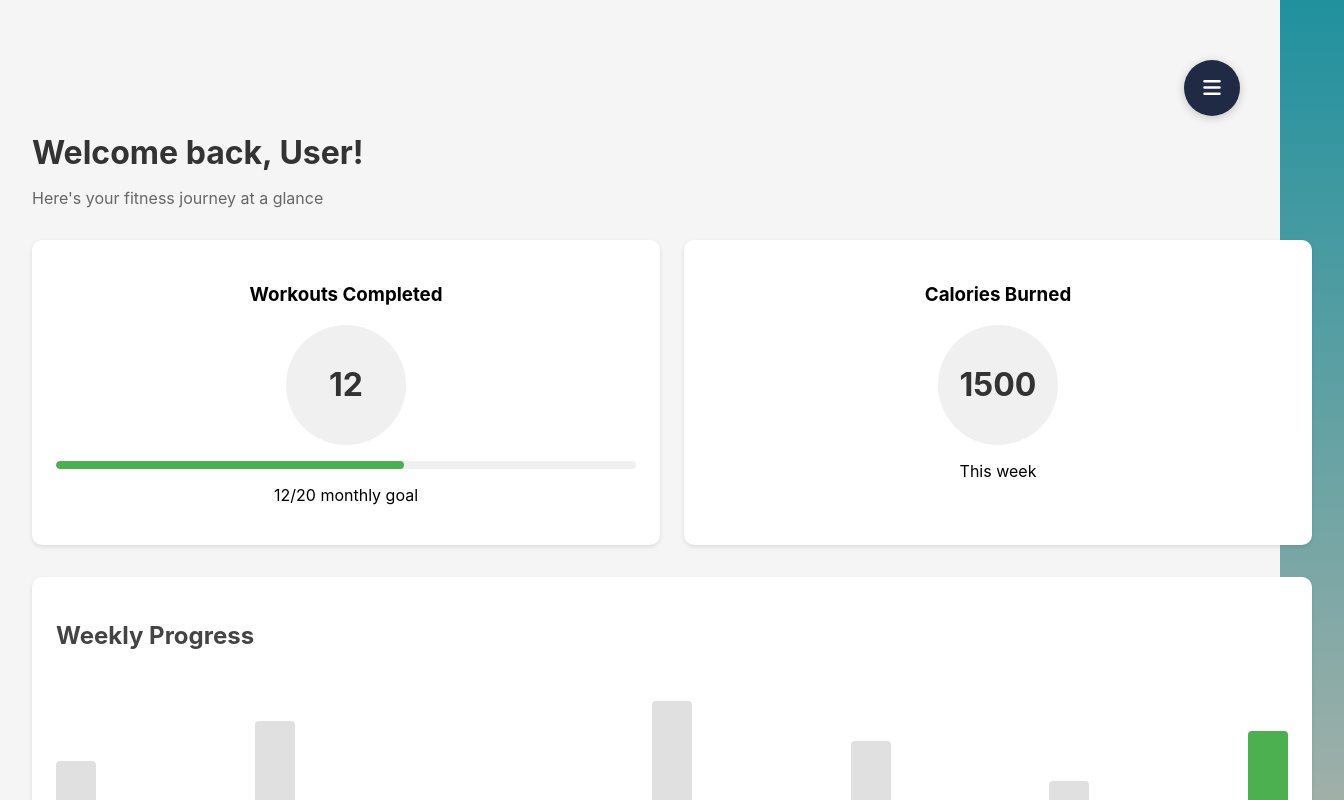
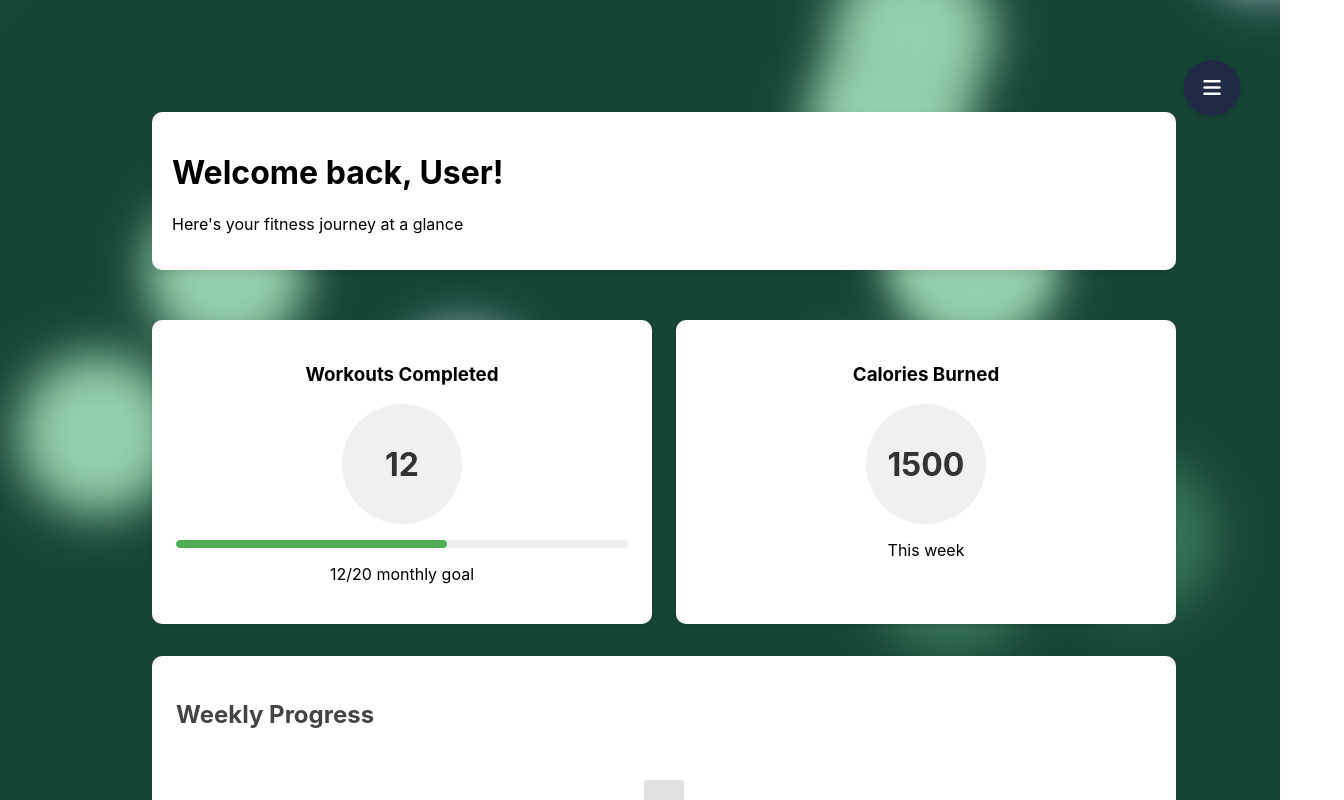
Before and after one commit to ashercw/SC2006-UI-done-, a React (Create React App) app: page /homepage in a window 1280 px wide. Shown: the top 800 px of the page, 1344 px wide, since content can reach past the window. Built offline with nearby package versions, Linux system fonts and the light colour scheme.

Commit message:
changed homepage background, added settings and login in menu and added photos for them

```diff
--- a/src/Components/HealthMonitoring/HealthMonitoring.css
+++ b/src/Components/HealthMonitoring/HealthMonitoring.css
@@ -1,3 +1,11 @@
+.welcome-backdrop {
+  background-color: white; /* White background */
+  padding: 20px; /* Padding for spacing */
+  border-radius: 10px; /* Optional: rounded corners */
+  box-shadow: 0 4px 10px rgba(0, 0, 0, 0.1); /* Optional: shadow for depth */
+  margin-bottom: 50px; /* Space below the backdrop */
+}
+
 .health-monitoring-container {
   padding: 20px;
   max-width: 1200px;
@@ -75,3 +83,205 @@
 }
 
 /* ... (keep rest of existing styles) ... */
+
+/* Sleep History Styles */
+.sleep-history {
+  margin-top: 30px;
+}
+
+.history-table {
+  overflow-x: auto;
+}
+
+table {
+  width: 100%;
+  border-collapse: collapse;
+  margin-top: 15px;
+}
+
+th, td {
+  padding: 12px;
+  text-align: left;
+  border-bottom: 1px solid #ddd;
+}
+
+th {
+  background-color: #f8f9fa;
+  font-weight: 600;
+}
+
+/* Sleep Graph Navigation */
+.sleep-graph-nav {
+  display: flex;
+  justify-content: space-between;
+  align-items: center;
+  margin-bottom: 15px;
+  padding: 10px;
+  background-color: #0a192f;
+  border-radius: 8px 8px 0 0;
+  color: #fff;
+}
+
+.nav-button {
+  background-color: transparent;
+  border: 1px solid #00e5ff;
+  color: #00e5ff;
+  padding: 8px 16px;
+  cursor: pointer;
+  transition: all 0.3s ease;
+}
+
+.nav-button:hover {
+  background-color: rgba(0, 229, 255, 0.1);
+}
+
+.nav-button:disabled {
+  opacity: 0.5;
+  cursor: not-allowed;
+}
+
+.current-date {
+  color: #00e5ff;
+  font-size: 1.1em;
+}
+
+/* Sleep Graph Container */
+.sleep-graph-container {
+  background-color: #0a192f;
+  border-radius: 0 0 8px 8px;
+  padding: 20px;
+  position: relative;
+}
+
+.sleep-graph {
+  height: 300px;
+  position: relative;
+  margin: 20px 0;
+}
+
+.graph-content {
+  position: relative;
+  height: 100%;
+  width: 100%;
+}
+
+.time-axis {
+  display: flex;
+  justify-content: space-between;
+  position: absolute;
+  bottom: -25px;
+  left: 0;
+  right: 0;
+  color: #fff;
+  font-size: 12px;
+}
+
+.time-axis span {
+  transform: rotate(-45deg);
+  transform-origin: top left;
+}
+
+.state-axis {
+  position: absolute;
+  left: -80px;
+  top: 0;
+  height: 100%;
+  display: flex;
+  flex-direction: column;
+  justify-content: space-between;
+  color: #fff;
+  font-size: 14px;
+}
+
+.graph-line {
+  stroke: #00e5ff;
+  stroke-width: 2;
+  fill: none;
+}
+
+.graph-point {
+  position: absolute;
+  width: 8px;
+  height: 8px;
+  background-color: #00e5ff;
+  border-radius: 50%;
+  transform: translate(-50%, -50%);
+  cursor: pointer;
+}
+
+.graph-point:hover .tooltip {
+  display: block;
+}
+
+.tooltip {
+  display: none;
+  position: absolute;
+  bottom: 100%;
+  left: 50%;
+  transform: translateX(-50%);
+  background-color: rgba(0, 0, 0, 0.8);
+  color: white;
+  padding: 8px;
+  border-radius: 4px;
+  font-size: 12px;
+  white-space: nowrap;
+  z-index: 1000;
+  margin-bottom: 10px;
+}
+
+.sleep-icon {
+  position: absolute;
+  font-size: 20px;
+  transform: translate(-50%, -50%);
+}
+
+/* Posture Upload Styles */
+.posture-upload {
+  margin-top: 30px;
+}
+
+.upload-container {
+  margin-top: 15px;
+  text-align: center;
+}
+
+.upload-button {
+  display: inline-block;
+  padding: 10px 20px;
+  background-color: #007bff;
+  color: white;
+  border-radius: 4px;
+  cursor: pointer;
+}
+
+.upload-button:hover {
+  background-color: #0056b3;
+}
+
+input[type="file"] {
+  display: none;
+}
+
+.image-preview {
+  margin-top: 20px;
+}
+
+.image-preview img {
+  max-width: 100%;
+  max-height: 300px;
+  border-radius: 4px;
+}
+
+/* Goal Setting Styles */
+.goal-setting {
+  margin-top: 30px;
+}
+
+.no-data-message {
+  text-align: center;
+  color: #6c757d;
+  padding: 20px;
+  background-color: #f8f9fa;
+  border-radius: 4px;
+  margin-top: 15px;
+}
--- a/src/Components/HealthMonitoring/HealthMonitoring.jsx
+++ b/src/Components/HealthMonitoring/HealthMonitoring.jsx
@@ -304,7 +304,7 @@ const HealthMonitoring = () => {
     <div className="health-monitoring-container">
       <main className="main-content">
         <div className="health-monitoring">
-          <h2>Health Monitoring</h2>
+          <h2 align = 'center'>Health Monitoring</h2>
 
           <section className="sleep-tracking">
             <h3>Sleep Tracking</h3>
--- a/src/Components/Homepage/Homepage.css
+++ b/src/Components/Homepage/Homepage.css
@@ -1,12 +1,230 @@
-.homepage-container {
-  width: 100%;
-  min-height: 100vh;
-  background-color: #f5f5f5;
+/* Homepage.css */
+
+@keyframes move {
+  100% {
+      transform: translate3d(0, 0, 1px) rotate(360deg);
+  }
 }
 
+.background {
+  position: fixed;
+  width: 100vw;
+  height: 100vh;
+  top: 0;
+  left: 0;
+  background: #164536;
+  overflow: hidden;
+  z-index: -1;
+}
+
+.background span {
+  width: 20vmin;
+  height: 20vmin;
+  border-radius: 20vmin;
+  backface-visibility: hidden;
+  position: absolute;
+  animation: move;
+  animation-duration: 45;
+  animation-timing-function: linear;
+  animation-iteration-count: infinite;
+}
+
+
+.background span:nth-child(0) {
+  color: #b3cfdf;
+  top: 29%;
+  left: 70%;
+  animation-duration: 18s;
+  animation-delay: -1s;
+  transform-origin: 23vw -4vh;
+  box-shadow: -40vmin 0 5.737911363770606vmin currentColor;
+}
+.background span:nth-child(1) {
+  color: #367256;
+  top: 82%;
+  left: 50%;
+  animation-duration: 30s;
+  animation-delay: -21s;
+  transform-origin: 11vw 15vh;
+  box-shadow: 40vmin 0 5.675014479359695vmin currentColor;
+}
+.background span:nth-child(2) {
+  color: #95d0ac;
+  top: 12%;
+  left: 100%;
+  animation-duration: 39s;
+  animation-delay: -43s;
+  transform-origin: -18vw -7vh;
+  box-shadow: -40vmin 0 5.984387459858953vmin currentColor;
+}
+.background span:nth-child(3) {
+  color: #367256;
+  top: 1%;
+  left: 8%;
+  animation-duration: 37s;
+  animation-delay: -43s;
+  transform-origin: -11vw 0vh;
+  box-shadow: -40vmin 0 5.834257235100111vmin currentColor;
+}
+.background span:nth-child(4) {
+  color: #b3cfdf;
+  top: 30%;
+  left: 82%;
+  animation-duration: 13s;
+  animation-delay: -7s;
+  transform-origin: -6vw -21vh;
+  box-shadow: 40vmin 0 5.871706077113088vmin currentColor;
+}
+.background span:nth-child(5) {
+  color: #95d0ac;
+  top: 70%;
+  left: 50%;
+  animation-duration: 39s;
+  animation-delay: -30s;
+  transform-origin: -23vw 1vh;
+  box-shadow: 40vmin 0 5.92591826849794vmin currentColor;
+}
+.background span:nth-child(6) {
+  color: #95d0ac;
+  top: 79%;
+  left: 71%;
+  animation-duration: 30s;
+  animation-delay: -17s;
+  transform-origin: -1vw 2vh;
+  box-shadow: 40vmin 0 5.077993618061956vmin currentColor;
+}
+.background span:nth-child(7) {
+  color: #b3cfdf;
+  top: 56%;
+  left: 95%;
+  animation-duration: 9s;
+  animation-delay: -46s;
+  transform-origin: 15vw 18vh;
+  box-shadow: -40vmin 0 5.5224739984157365vmin currentColor;
+}
+.background span:nth-child(8) {
+  color: #b3cfdf;
+  top: 5%;
+  left: 63%;
+  animation-duration: 42s;
+  animation-delay: -30s;
+  transform-origin: 18vw -10vh;
+  box-shadow: 40vmin 0 5.717092174131377vmin currentColor;
+}
+.background span:nth-child(9) {
+  color: #95d0ac;
+  top: 29%;
+  left: 66%;
+  animation-duration: 30s;
+  animation-delay: -5s;
+  transform-origin: 21vw -13vh;
+  box-shadow: 40vmin 0 5.697585395455718vmin currentColor;
+}
+.background span:nth-child(10) {
+  color: #95d0ac;
+  top: 16%;
+  left: 20%;
+  animation-duration: 40s;
+  animation-delay: -13s;
+  transform-origin: 20vw -18vh;
+  box-shadow: 40vmin 0 5.141349300921611vmin currentColor;
+}
+.background span:nth-child(11) {
+  color: #b3cfdf;
+  top: 22%;
+  left: 28%;
+  animation-duration: 20s;
+  animation-delay: -37s;
+  transform-origin: 6vw -23vh;
+  box-shadow: 40vmin 0 5.690794966975389vmin currentColor;
+}
+.background span:nth-child(12) {
+  color: #367256;
+  top: 3%;
+  left: 11%;
+  animation-duration: 33s;
+  animation-delay: -11s;
+  transform-origin: -18vw -1vh;
+  box-shadow: -40vmin 0 5.62838577768461vmin currentColor;
+}
+.background span:nth-child(13) {
+  color: #95d0ac;
+  top: 85%;
+  left: 13%;
+  animation-duration: 29s;
+  animation-delay: -46s;
+  transform-origin: -5vw 5vh;
+  box-shadow: 40vmin 0 5.584410712262864vmin currentColor;
+}
+.background span:nth-child(14) {
+  color: #95d0ac;
+  top: 85%;
+  left: 19%;
+  animation-duration: 49s;
+  animation-delay: -30s;
+  transform-origin: -1vw 19vh;
+  box-shadow: 40vmin 0 5.976327226380339vmin currentColor;
+}
+.background span:nth-child(15) {
+  color: #367256;
+  top: 88%;
+  left: 53%;
+  animation-duration: 13s;
+  animation-delay: -19s;
+  transform-origin: 6vw -16vh;
+  box-shadow: 40vmin 0 5.3893211883705625vmin currentColor;
+}
+.background span:nth-child(16) {
+  color: #95d0ac;
+  top: 17%;
+  left: 29%;
+  animation-duration: 32s;
+  animation-delay: -2s;
+  transform-origin: 4vw -10vh;
+  box-shadow: -40vmin 0 5.7632501252857065vmin currentColor;
+}
+.background span:nth-child(17) {
+  color: #95d0ac;
+  top: 71%;
+  left: 59%;
+  animation-duration: 12s;
+  animation-delay: -50s;
+  transform-origin: -7vw -22vh;
+  box-shadow: 40vmin 0 5.318368557497815vmin currentColor;
+}
+.background span:nth-child(18) {
+  color: #367256;
+  top: 13%;
+  left: 45%;
+  animation-duration: 6s;
+  animation-delay: -8s;
+  transform-origin: -6vw -8vh;
+  box-shadow: -40vmin 0 5.643289289679172vmin currentColor;
+}
+.background span:nth-child(19) {
+  color: #95d0ac;
+  top: 10%;
+  left: 100%;
+  animation-duration: 30s;
+  animation-delay: -12s;
+  transform-origin: 3vw -4vh;
+  box-shadow: -40vmin 0 5.172497839074821vmin currentColor;
+}
+.background span:nth-child(20) {
+  color: #b3cfdf;
+  top: 40%;
+  left: 38%;
+  animation-duration: 38s;
+  animation-delay: -33s;
+  transform-origin: 6vw -19vh;
+  box-shadow: 40vmin 0 5.214262212803279vmin currentColor;
+}
+
+
 .main-content {
-  width: 100%;
+  width: 80%;
   padding: 2rem;
+  margin-left: 120px;
 }
 
 .dashboard-header {
--- a/src/Components/Homepage/Homepage.jsx
+++ b/src/Components/Homepage/Homepage.jsx
@@ -3,7 +3,6 @@ import { Link } from 'react-router-dom';
 import './Homepage.css';
 
 const Homepage = () => {
-  // Mock data for demonstration
   const userProgress = {
     workoutsCompleted: 12,
     caloriesBurned: 1500,
@@ -13,12 +12,20 @@ const Homepage = () => {
 
   return (
     <div className="homepage-container">
+      {/* Background Effect */}
+      <div className="background">
+        {[...Array(20)].map((_, index) => (
+          <span key={index} className={`circle-${index}`}></span>
+        ))}
+      </div>
+
       {/* Main Content */}
       <main className="main-content">
-        <header className="dashboard-header">
+        {/* Welcome Message Backdrop */}
+        <div className="welcome-backdrop">
           <h1>Welcome back, User!</h1>
           <p>Here's your fitness journey at a glance</p>
-        </header>
+        </div>
 
         {/* Progress Cards */}
         <div className="progress-cards">
--- a/src/Components/Settings/Settings.css
+++ b/src/Components/Settings/Settings.css
@@ -6,7 +6,7 @@
 
 .settings-container h1 {
   text-align: center;
-  color: #fff;
+  color: #333;
   margin-bottom: 30px;
 }
 
```
